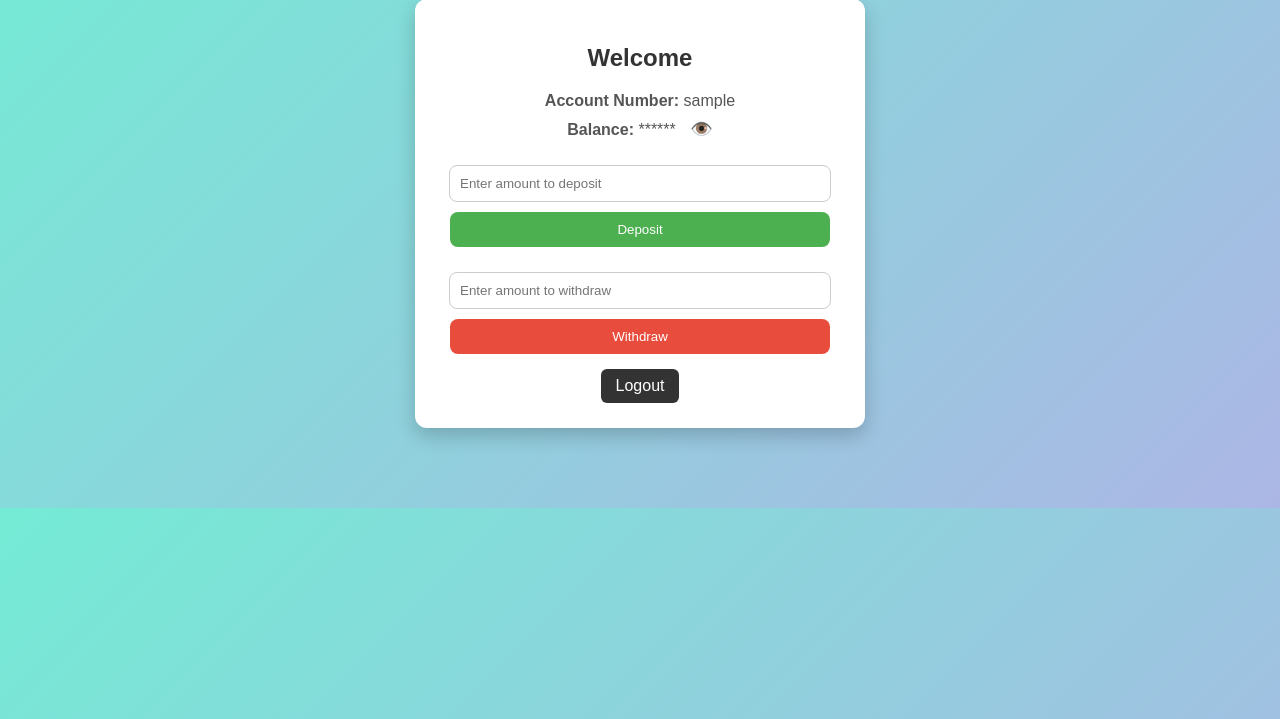
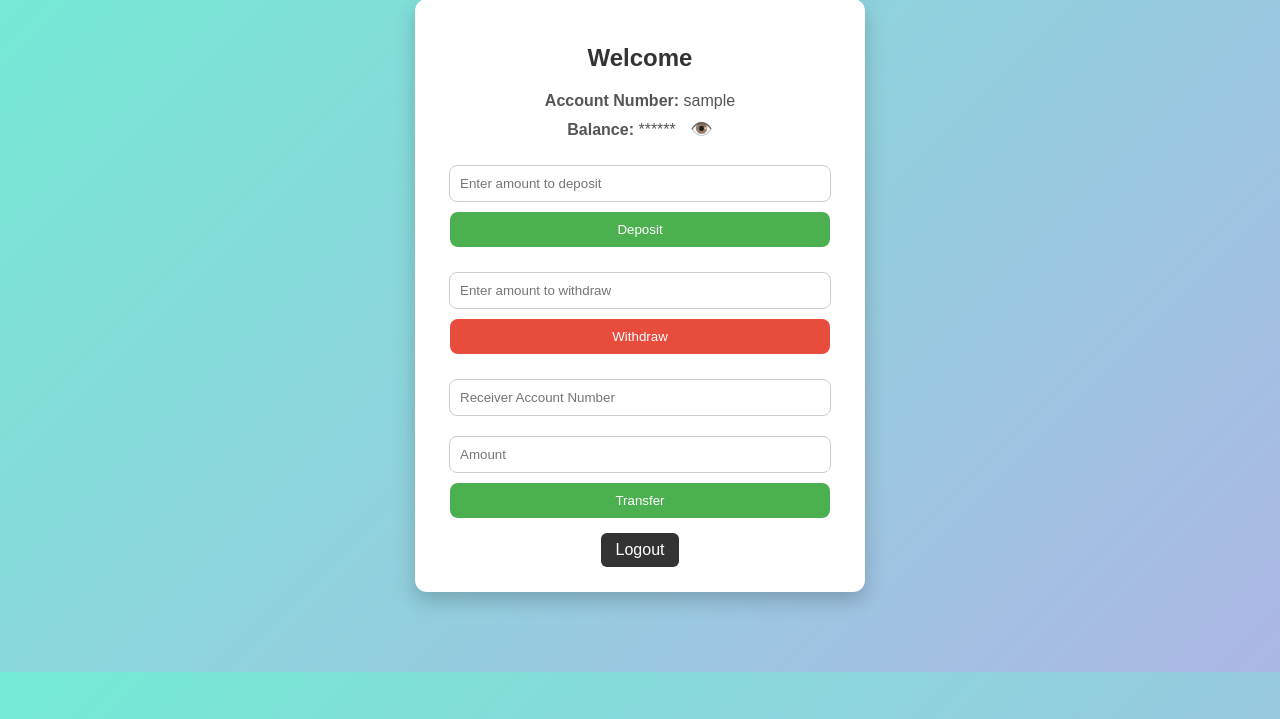
Before and after one commit to AnilraoGujja/bank-project, a Flask app: page /dashboard in a window 1280 px wide. Shown: the part 81-800 px from the top of the page. Run offline with Flask 3, Linux system fonts and the light colour scheme; the visitor is signed in with stand-in values (Sample User, id 1).

Commit message:
added transfer function

```diff
--- a/python bank/app.py
+++ b/python bank/app.py
@@ -169,6 +169,29 @@ def withdraw(accnum):
 
     return redirect(url_for('dashboard'))
 
+@app.route('/transfer/<accnum>', methods=['POST'])
+def transfer(accnum):
+    sender = accounts.get(accnum)
+    receiver_acc = request.form['to_acc']
+    amount = int(request.form['amount'])
+
+    receiver = accounts.get(receiver_acc)
+
+    if not sender:
+        return "Sender not found"
+
+    if not receiver:
+        return "Receiver not found"
+
+    if sender['balance'] < amount:
+        return "Insufficient balance"
+
+    # Transfer logic
+    sender['balance'] -= amount
+    receiver['balance'] += amount
+
+    return redirect(url_for('dashboard', accnum=accnum))
+
 # ------------------ LOGOUT ------------------
 @app.route('/logout')
 def logout():
--- a/python bank/templates/dashboard.html
+++ b/python bank/templates/dashboard.html
@@ -97,12 +97,20 @@
             </form>
         </div>
 
+
         <div class="section">
 
             <form action="/withdraw/{{accnum}}" method="POST">
                 <input type="number" name="amount" placeholder="Enter amount to withdraw" required>
                 <button type="submit" class="withdraw-btn">Withdraw</button>
             </form>
+        <div class="section">
+            <form action="/transfer/{{ accnum }}" method="post">
+    <input type="text" name="to_acc" placeholder="Receiver Account Number" required>
+    <input type="number" name="amount" placeholder="Amount" required>
+    <button type="submit">Transfer</button>
+</form>
+        </div>
 
             {% with messages = get_flashed_messages(with_categories=true) %}
             {% if messages %}
```
Also changed, not shown: accounts.json (+3 -24 lines).
